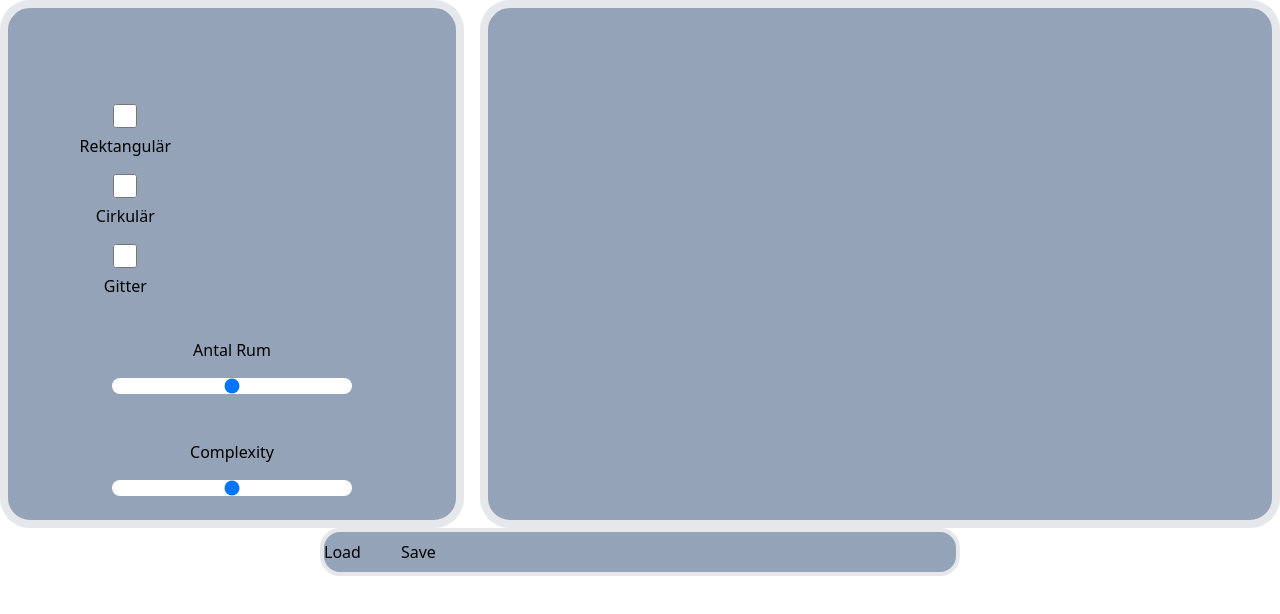
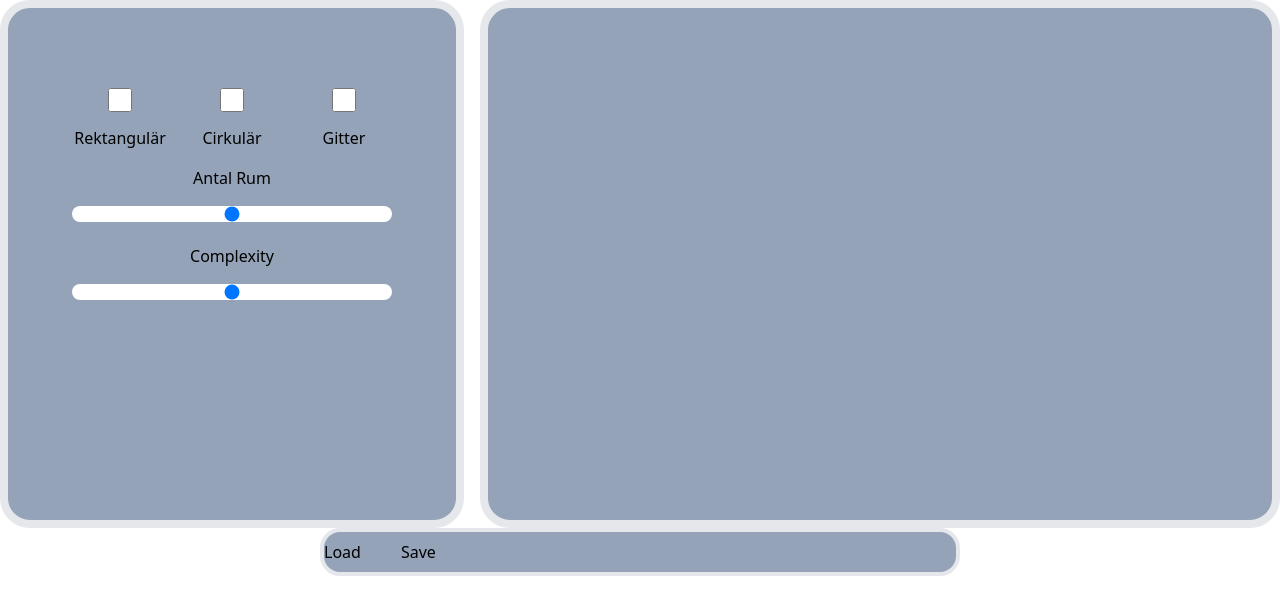
Before and after one commit to SimonMyrvold/PathfindingJS, a React (Vite) app in the folder pathfinding/: page / in a window 1280 px wide. Shown: the top 614 px of the page. Built offline with nearby package versions, Linux system fonts and the light colour scheme; the HTML template or start-up script is replaced by a standard one.

Commit message:
RectangleController

```diff
--- a/pathfinding/src/App.jsx
+++ b/pathfinding/src/App.jsx
@@ -1,12 +1,11 @@
 import React from "react"
-import CircleControll from "./components/circleControllPanel"
-import GitterControll from "./components/gitterControllPanel"
+import CircleControll from "./components/CircleControllPanel"
+import GitterControll from "./components/GitterControllPanel"
 
 export default function App() {
 
     return (
             <>
-            {/* <CircleControll /> */}
             <GitterControll />
             </>
 
--- /dev/null
+++ b/pathfinding/src/components/DropDownComponent.jsx
@@ -0,0 +1,14 @@
+import React from "react";
+
+export default function DropdownComponent() {
+    return (
+        <div className="relative w-full lg:max-w-sm">
+            <select className="w-full p-2.5 text-gray-500 bg-white border rounded-md shadow-sm outline-none appearance-none focus:border-indigo-600">
+                <option>ReactJS Dropdown</option>
+                <option>Laravel 9 with React</option>
+                <option>React with Tailwind CSS</option>
+                <option>React With Headless UI</option>
+            </select>
+        </div>
+    );
+}
--- /dev/null
+++ b/pathfinding/src/components/RectangleController.jsx
@@ -0,0 +1,49 @@
+import React from "react"
+import DropdownComponent from "./DropDownComponent"
+
+export default function circleControllPanel() {
+    return (
+        <nav>
+
+            <div className="columns-3 text-center">
+                <input type="checkbox" classname="rounded-full w-28"/>
+                <h2 className="pt-2">Rektangulär</h2>
+                <input type="checkbox" classname="rounded-full" />
+                <h2 className="pt-2">Cirkulär</h2>
+                <input type="checkbox" classname="rounded-full" />
+                <h2 className="pt-2">Gitter</h2>
+            </div>
+
+            <div className="mt-4">
+                <h2 className="text-center">x-axel</h2>
+                <input type="range" className="appearance-none rounded-full w-full mt-4" min="0" max="100"/>
+            </div>
+
+            <div className="mt-4">
+                <h2 className="text-center">y-axel</h2>
+                <input type="range" className="appearance-none rounded-full w-full  mt-4" min="0" max="100"/>
+            </div>
+
+
+            <div className="mt-6">
+            <label className="inline-flex relative items-center cursor-pointer">
+            <input type="checkbox" value="" className="sr-only peer"/>
+            <div class="w-11 h-6 bg-gray-200 peer-focus:outline-none peer-focus:ring-4 peer-focus:ring-blue-300 dark:peer-focus:ring-blue-800 rounded-full peer dark:bg-gray-700 peer-checked:after:translate-x-full peer-checked:after:border-white after:content-[''] after:absolute after:top-[2px] after:left-[2px] after:bg-white after:border-gray-300 after:border after:rounded-full after:h-5 after:w-5 after:transition-all dark:border-gray-600 peer-checked:bg-blue-600"></div>
+            <span class="ml-3 text-sm font-medium text-gray-900 dark:text-gray-300">Order / Unorder</span>
+            </label>
+            </div>
+
+            <div className="columns-2 mt-4 text-center">
+                <input type="checkbox" classname="rounded-full"/>
+                <h2 className="pt-2">Rektangulär</h2>
+                <input type="checkbox" classname="rounded-full" />
+                <h2 className="pt-2">Cirkulär</h2>
+            </div>
+
+            <div className="mt-4">
+            <DropdownComponent />
+            </div>
+
+        </nav>
+    )
+}
--- a/pathfinding/src/components/circleControllPanel.jsx
+++ b/pathfinding/src/components/circleControllPanel.jsx
@@ -2,25 +2,25 @@
 
 export default function circleControllPanel() {
     return (
-        <nav className="text-center">
+        <nav>
 
-            <div className="w-1/4">
-                <input type="checkbox" classname="rounded-full"/>
-                <h2>Rektangulär</h2>
+            <div className="columns-3 text-center">
+                <input type="checkbox" classname="rounded-full w-28"/>
+                <h2 className="pt-2">Rektangulär</h2>
                 <input type="checkbox" classname="rounded-full" />
-                <h2>Cirkulär</h2>
+                <h2 className="pt-2">Cirkulär</h2>
                 <input type="checkbox" classname="rounded-full" />
-                <h2>Gitter</h2>
+                <h2 className="pt-2">Gitter</h2>
             </div>
 
             <div className="mt-4">
-                <h2>Antal Rum</h2>
-                <input type="range" className="appearance-none rounded-full w-4/5 mt-4" min="0" max="100"/>
+                <h2 className="text-center">Antal Rum</h2>
+                <input type="range" className="appearance-none rounded-full w-full mt-4" min="0" max="100"/>
             </div>
 
             <div className="mt-4">
-                <h2>Complexity</h2>
-                <input type="range" className="appearance-none rounded-full w-4/5 mt-4" min="0" max="100"/>
+                <h2 className="text-center">Complexity</h2>
+                <input type="range" className="appearance-none rounded-full w-full  mt-4" min="0" max="100"/>
             </div>
 
         </nav>
--- a/pathfinding/src/components/gitterControllPanel.jsx
+++ b/pathfinding/src/components/gitterControllPanel.jsx
@@ -1,32 +1,16 @@
 import React from "react"
+import CircleControll from "./CircleControllPanel"
+import RectangleControll from "./RectangleController"
 
 export default function gitterControllPanel(){
     return (
         <>
         <div className="flex flex-row space-x-4">
-        <div className="box-content h-96 w-80 p-16 border-8 bg-slate-400 rounded-[30px] flex-none">
-        <nav className="text-center mt-4">
+        <div className="box-content w-80 p-16 border-8 bg-slate-400 rounded-[30px] flex-none">
 
-<div className="w-1/3">
-    <input type="checkbox" classname="rounded-full"/>
-    <h2>Rektangulär</h2>
-    <input type="checkbox" classname="rounded-full" />
-    <h2>Cirkulär</h2>
-    <input type="checkbox" classname="rounded-full" />
-    <h2>Gitter</h2>
-</div>
+        <CircleControll />
+        {/* <RectangleControll /> */}
 
-<div className="mt-10">
-    <h2>Antal Rum</h2>
-    <input type="range" className="appearance-none bg-white rounded-full w-3/4 mt-4" min="0" max="100"/>
-</div>
-
-<div className="mt-10">
-    <h2>Complexity</h2>
-    <input type="range" className="appearance-none bg-white rounded-full w-3/4 mt-4" min="0" max="100"/>
-</div>
-
-</nav>
 
         </div>
         <div className="box-content h-96 w-96 p-16 border-8 bg-slate-400 rounded-[30px] flex-1"></div>
```
